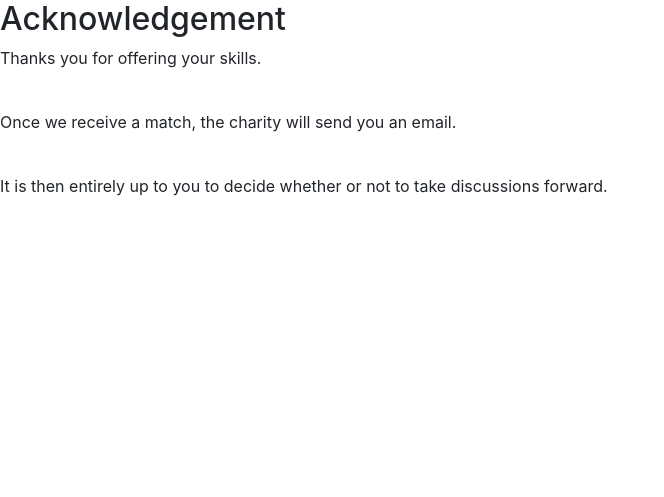
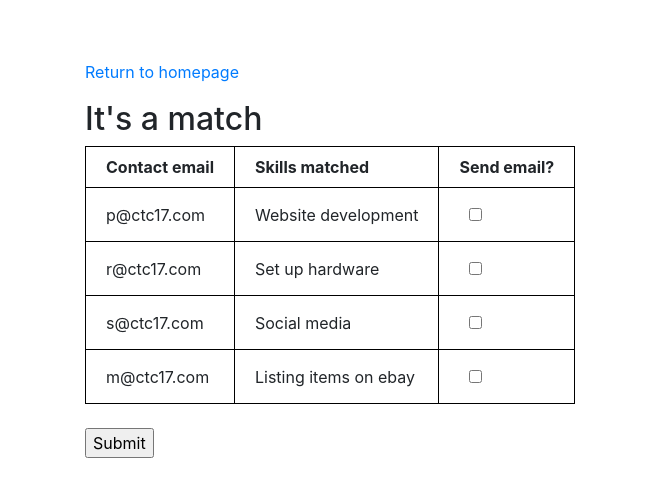
Before and after one commit to CodeTheCity/CTC17-volunteering_for_all, a Flask app: template app/templates/thanks.html in a window 1280 px wide. Shown: the top 497 px of the page, without its empty margins (0-664 px from the left). Run offline with Flask 2, Linux system fonts and the light colour scheme; the template is opened without the code that fills it, so the values that code supplies are empty; some libraries are stand-ins or nearby versions.

Commit message:
Update thanks.html

```diff
--- a/app/templates/thanks.html
+++ b/app/templates/thanks.html
@@ -1,18 +1,77 @@
 {% extends "base.html" %}
 
 {% block content %}
+<div class="topmargin">
+<div class=" d-flex justify-content-center">
+    <div class="container colour">
+
+        <a href="index.html"><p>Return to homepage</p></a>
 <header>
-    <h2>Acknowledgement</h2>
+<h2>It's a match</h2>
 </header>
 
+<main>
+    <form>
+    <table>
+        <tr>
+            <th>Contact email</th>
+            <th>Skills matched</th>
+            <th>Send email?</th>
 
-<main>
-    <p>Thanks you for offering your skills. </p>
-    <br>
-    <p>Once we receive a match, the charity will send you an email.</p>
-    <br>
-    <p>It is then entirely up to you to decide whether or not to take discussions forward.</p>
+        </tr>
+        <tr>
+            <td>p@ctc17.com</td>
+            <td>Website development</td>
+            <td>
 
+            <input type="checkbox" name="yes" value=""><br>
+
+            </input>
+            </td>
+
+        </tr>
+        <tr>
+            <td>r@ctc17.com</td>
+            <td>Set up hardware</td>
+            <td>
+
+                    <input type="checkbox" name="yes" value=""><br>
+
+                </input>
+            </td>
+
+        </tr>
+        <tr>
+            <td>s@ctc17.com</td>
+            <td>Social media</td>
+            <td>
+
+                    <input type="checkbox" name="yes" value=""><br>
+
+                </input>
+
+            </td>
+
+        </tr>
+        <tr>
+            <td>m@ctc17.com</td>
+            <td>Listing items on ebay</td>
+            <td>
+
+                    <input type="checkbox" name="yes" value=""><br>
+                    </input>
+
+
+            </td>
+
+        </tr>
+    </table>
+ <br>
+
+        <input type="submit" value="Submit">
+    </form>
 </main>
-
+    </div>
+</div>
+</div>
 {% endblock %}
```
